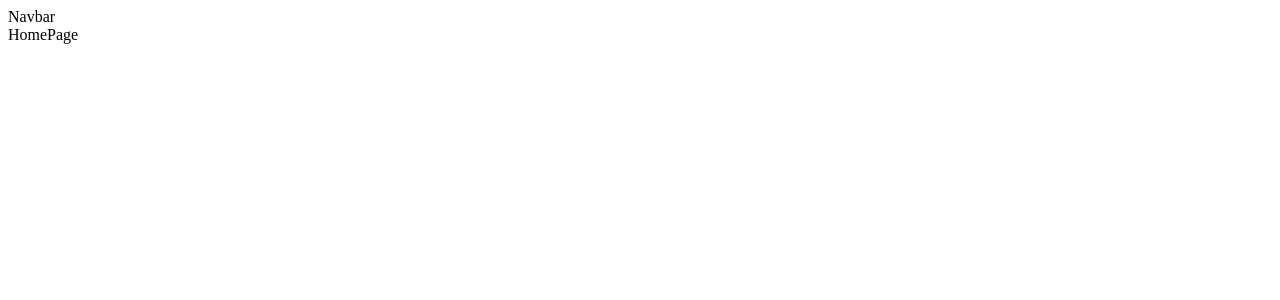
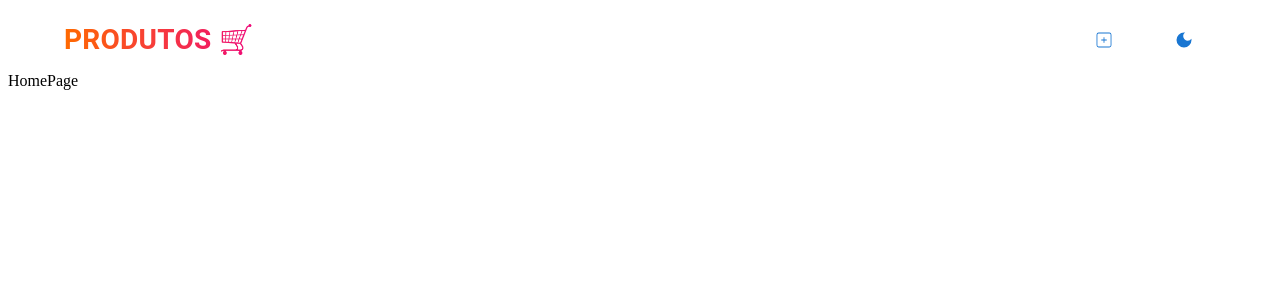
Before and after one commit to devTav/ProjetoMERN, a React (Vite) app in the folder Frontend/: page / in a window 1280 px wide. Shown: the top 300 px of the page. Built offline with nearby package versions, Linux system fonts and the light colour scheme.

Commit message:
🟢 feat: adiciona ícones e estiliza Navbar com navegação e botões

```diff
--- a/Frontend/package.json
+++ b/Frontend/package.json
@@ -15,6 +15,7 @@
     "@mui/material": "^7.1.0",
     "react": "^19.1.0",
     "react-dom": "^19.1.0",
+    "react-icons": "^5.5.0",
     "react-router-dom": "^7.6.0"
   },
   "devDependencies": {
--- a/Frontend/src/App.jsx
+++ b/Frontend/src/App.jsx
@@ -8,6 +8,7 @@ function App() {
 
   return (
 
+
    <Box minH={'100vh'}>
     <Navbar/>
     <Routes>
@@ -16,6 +17,7 @@ function App() {
     </Routes>
    </Box>
 
+
   )
 }
 
--- a/Frontend/src/components/Navbar.jsx
+++ b/Frontend/src/components/Navbar.jsx
@@ -1,9 +1,51 @@
-import React from 'react'
+import { Container, Typography, Box, Stack, Button } from '@mui/material';
+import { CiSquarePlus } from "react-icons/ci";
+import { MdDarkMode } from "react-icons/md";
+import { Link } from 'react-router-dom';
 
 const Navbar = () => {
+
   return (
-    <div>Navbar</div>
-  )
-}
+    <Container maxWidth="lg">
+      <Box
+        display="flex"
+        alignItems="center"
+        justifyContent="space-between"
+        flexDirection={{ xs: 'column', sm: 'row' }}
+        height={64}
+      >
+        <Typography
+          sx={{
+            background: 'linear-gradient(90deg, #ff6a00, #ee0979)',
+            WebkitBackgroundClip: 'text',
+            WebkitTextFillColor: 'transparent',
+            fontWeight: 'bold',
+            textTransform: 'uppercase',
+            textAlign: 'center',
+            fontSize: { xs: 22, sm: 28 },
+          }}
+        >
+          <Link to="/" style={{ textDecoration: 'none' }}>
+              Produtos 🛒
+          </Link>
+        </Typography>
 
-export default Navbar
+        <Stack spacing={2} alignItems={"center"} direction={'row'}>
+          <Link to="/create" style={{ textDecoration: 'none' }}>
+            <Button>
+              <CiSquarePlus fontSize={20}/>
+            </Button>
+          </Link>
+
+          <Button>
+            <MdDarkMode fontSize={20}/>
+          </Button>
+
+        </Stack>
+
+      </Box>
+    </Container>
+  );
+};
+
+export default Navbar;
```
Also changed, not shown: 1 other file (tests, documents, lock files or other folders).
